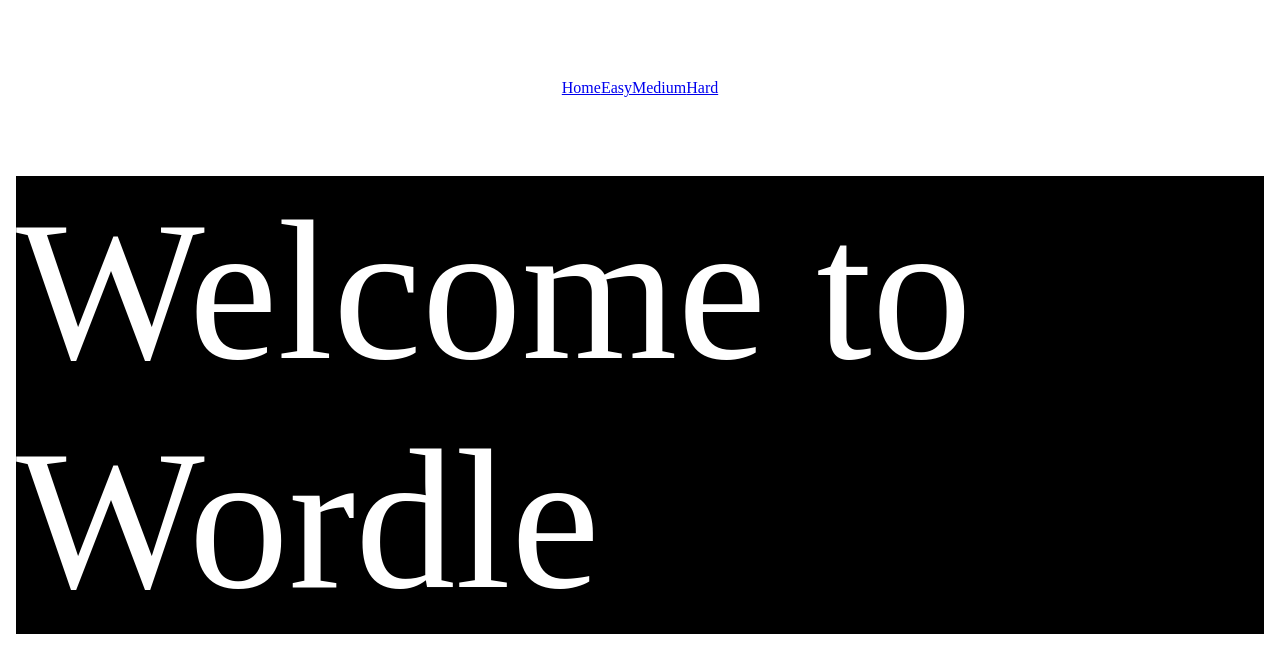
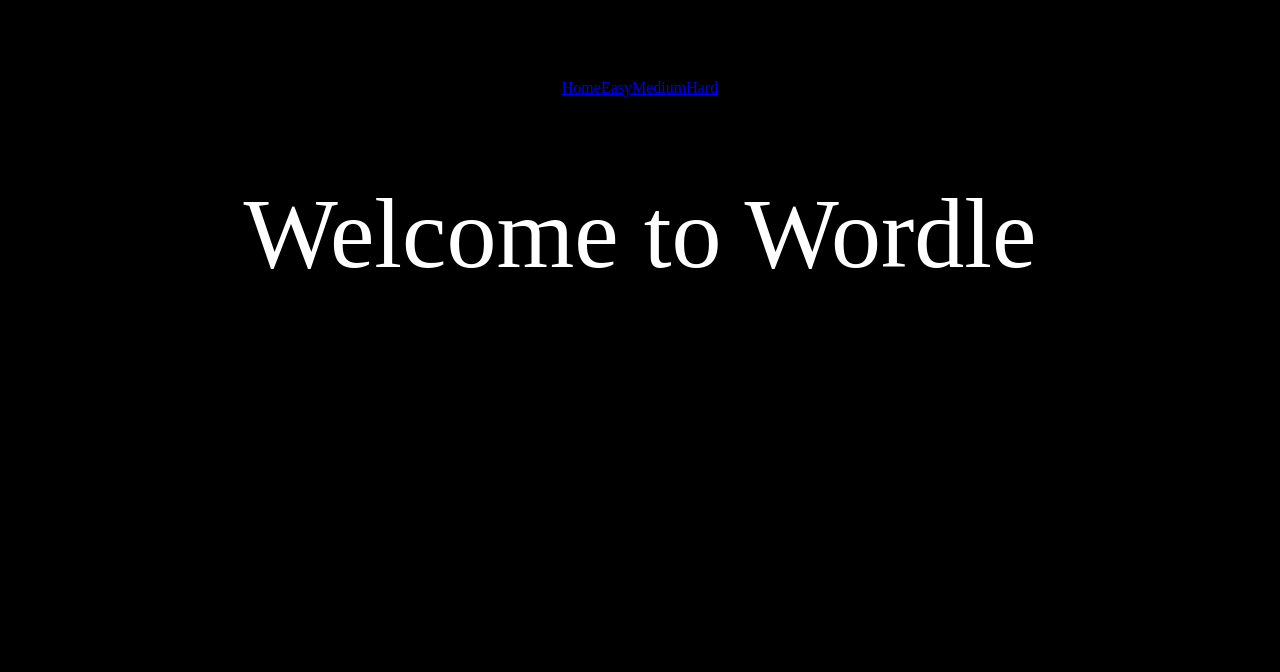
Before and after one commit to amlcheung/WebDev_project2, a React (Create React App) app: page / in a window 1280 px wide. Shown: the top 672 px of the page. Built offline with nearby package versions, Linux system fonts and the light colour scheme.

Commit message:
centered wwelcome to wordle

```diff
--- a/src/component/App.css
+++ b/src/component/App.css
@@ -1,6 +1,6 @@
-/* Body {
+body {
   background-color: black;
-} */
+}
 
 .page-color {
   background-color: black;
@@ -8,12 +8,10 @@
 
 .header-text {
   font-family: 'Times New Roman', Times, serif;
-  font-size: 200px;
+  font-size: 100px;
   color: white;
+  text-align: center;
 }
-
-
-
 
 /* .navbar-container {
   display: grid;
```
